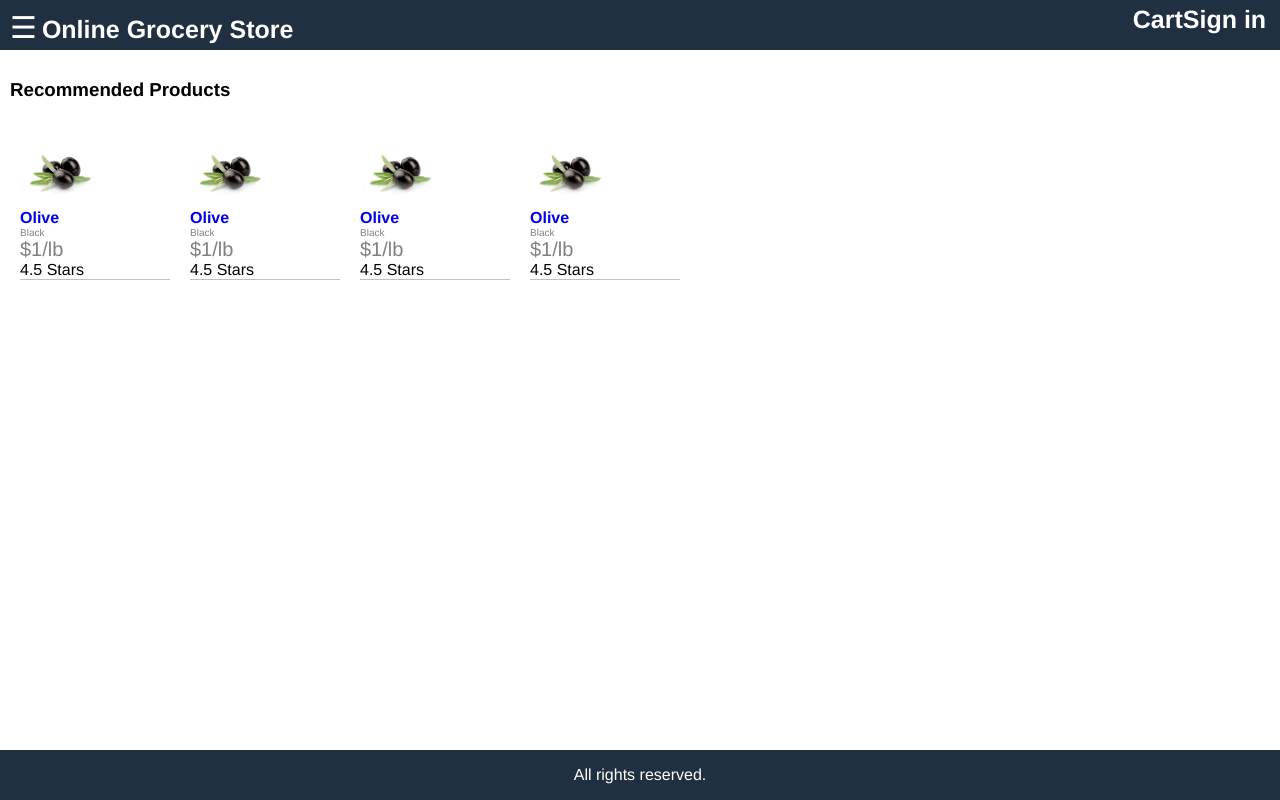
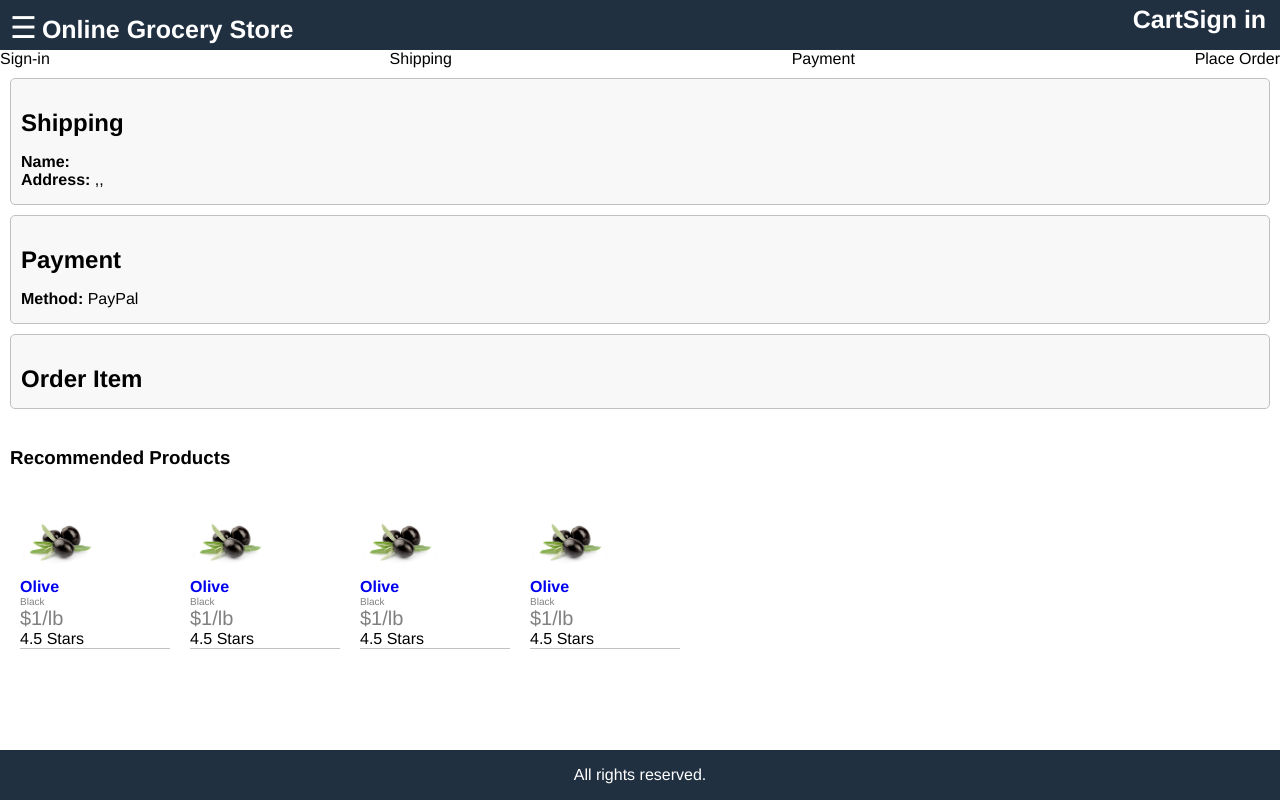
Before and after one commit to mekalyan26/Javascript_Projects, a React (Create React App) app in the folder OnlineGroceryStore/frontend/: page /placeorder in a window 1280 px wide. Built offline with nearby package versions, Linux system fonts and the light colour scheme.

Commit message:
placeorder screen functionality

```diff
--- a/OnlineGroceryStore/frontend/src/App.js
+++ b/OnlineGroceryStore/frontend/src/App.js
@@ -10,6 +10,7 @@
 import RegisterScreen from "./screens/RegisterScreen";
 import ShippingAddressScreen from "./screens/ShippingAddressScreen";
 import PaymentMethodScreen from "./screens/PaymentMethodScreen";
+import PlaceOrderScreen from './screens/PlaceOrderScreen';
 
 function App() {
   const cart = useSelector((state) => state.cart);
@@ -88,6 +89,7 @@
             <Route path="/register" component={RegisterScreen} />
             <Route path="/shipping" component={ShippingAddressScreen} />
             <Route path="/payment" component={PaymentMethodScreen} />
+            <Route path="/placeorder" component={PlaceOrderScreen} />
           </div>
           <div></div>
           <div className="recommend-products-main">
--- /dev/null
+++ b/OnlineGroceryStore/frontend/src/screens/PlaceOrderScreen.js
@@ -0,0 +1,69 @@
+import React from "react";
+import CheckoutSteps from "../components/CheckoutSteps";
+import { useSelector } from "react-redux";
+import { Link } from "react-router-dom";
+
+export default function PlaceOrderScreen(props) {
+  const cart = useSelector((state) => state.cart);
+  if(!cart.paymentMethod){
+      props.history.push('/payment')
+  }
+  return (
+    <div>
+      <CheckoutSteps step1 step2 step3 step4></CheckoutSteps>
+      <div className="top row">
+        <div className="col-2">
+          <ul>
+            <li>
+              <div className="card card-body">
+                <h2>Shipping</h2>
+                <p>
+                  <strong>Name:</strong> {cart.shippingAddress.fullName} <br />
+                  <strong>Address:</strong> {cart.shippingAddress.address},
+                  {cart.shippingAddress.city},{cart.shippingAddress.postalCode}
+                  {cart.shippingAddress.country}
+                </p>
+              </div>
+            </li>
+            <li>
+              <div className="card card-body">
+                <h2>Payment</h2>
+                <p>
+                  <strong>Method:</strong> {cart.paymentMethod}
+                </p>
+              </div>
+            </li>
+            <li>
+              <div className="card card-body">
+                <h2>Order Item</h2>
+                <ul>
+                  {cart.cartItems.map((item) => (
+                    <li key={item.product}>
+                      <div className="row">
+                        <div>
+                          <img
+                            src={item.image}
+                            alt={item.name}
+                            className="small"
+                          ></img>
+                        </div>
+                        <div className="min-30">
+                          <Link to={`/product/${item.product}`}>
+                            {item.name}
+                          </Link>
+                        </div>
+                        <div>
+                          {item.qty} X ${item.price} = ${item.qty * item.price}
+                        </div>
+                      </div>
+                    </li>
+                  ))}
+                </ul>
+              </div>
+            </li>
+          </ul>
+        </div>
+      </div>
+    </div>
+  );
+}
--- a/OnlineGroceryStore/frontend/src/screens/RegisterScreen.js
+++ b/OnlineGroceryStore/frontend/src/screens/RegisterScreen.js
@@ -6,6 +6,7 @@
 import MessageBox from "../components/MessageBox";
 
 export default function RegisterScreen(props) {
+
   const [customer_name, setName] = useState("");
   const [email, setEmail] = useState("");
   const [password, setPassword] = useState("");
```
Also changed, not shown: 1 other file (tests, documents, lock files or other folders).
